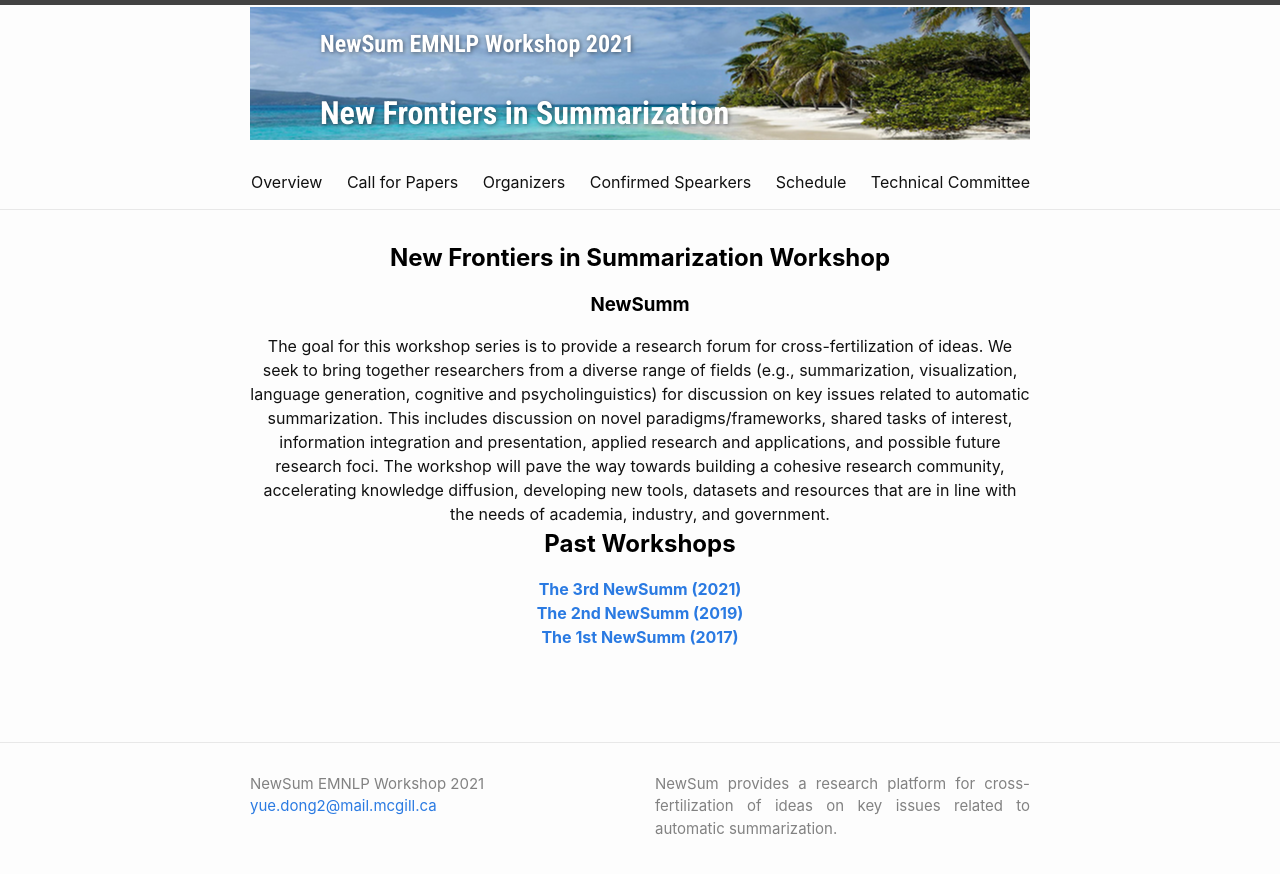
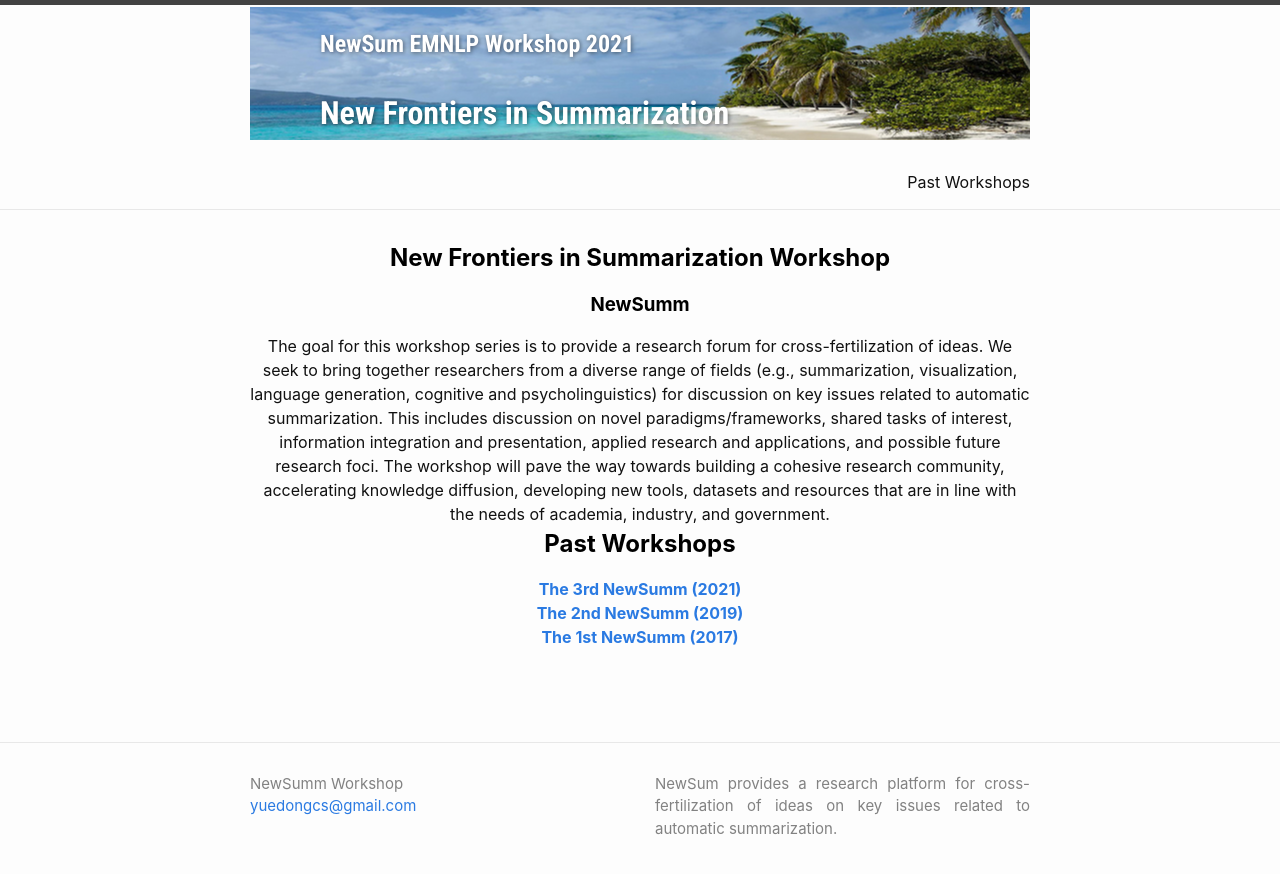
Before and after one commit to newsumm/newsumm.github.io, a Jekyll site: the page built from index.md, in a window 1280 px wide. Shown: the top 874 px of the page. Built offline with Jekyll 4.4.1, drawn with Linux system fonts in a browser that asks for light colours.

Commit message:
Update _config.yml

```diff
--- a/_config.yml
+++ b/_config.yml
@@ -1,18 +1,13 @@
-title: NewSum EMNLP Workshop 2021
+title: NewSumm Workshop
 author:
-  name: NewSum EMNLP Workshop 2021
-  email: yue.dong2@mail.mcgill.ca
+  name: NewSumm Workshop
+  email: yuedongcs@gmail.com
 description: > # this means to ignore newlines until "show_excerpts:"
   NewSum provides a research platform for cross-fertilization of ideas on key issues related to automatic summarization.
 
 # Customized links for main menu
 header_menu:
-  Overview:
-  Call for Papers:
-  Organizers:
-  Confirmed Spearkers:
-  Schedule:
-  Technical Committee:
+  Past Workshops:
 
 show_excerpts: false # set to true to show excerpts on the homepage
 
```
